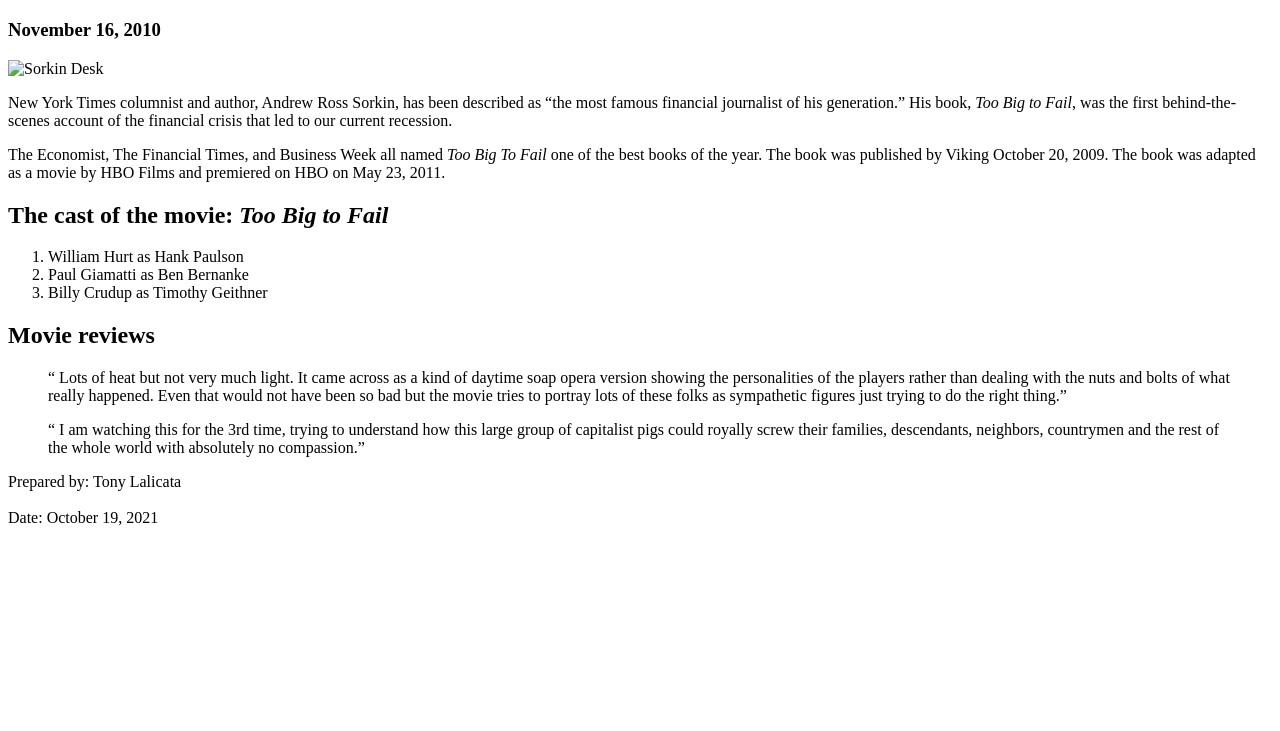
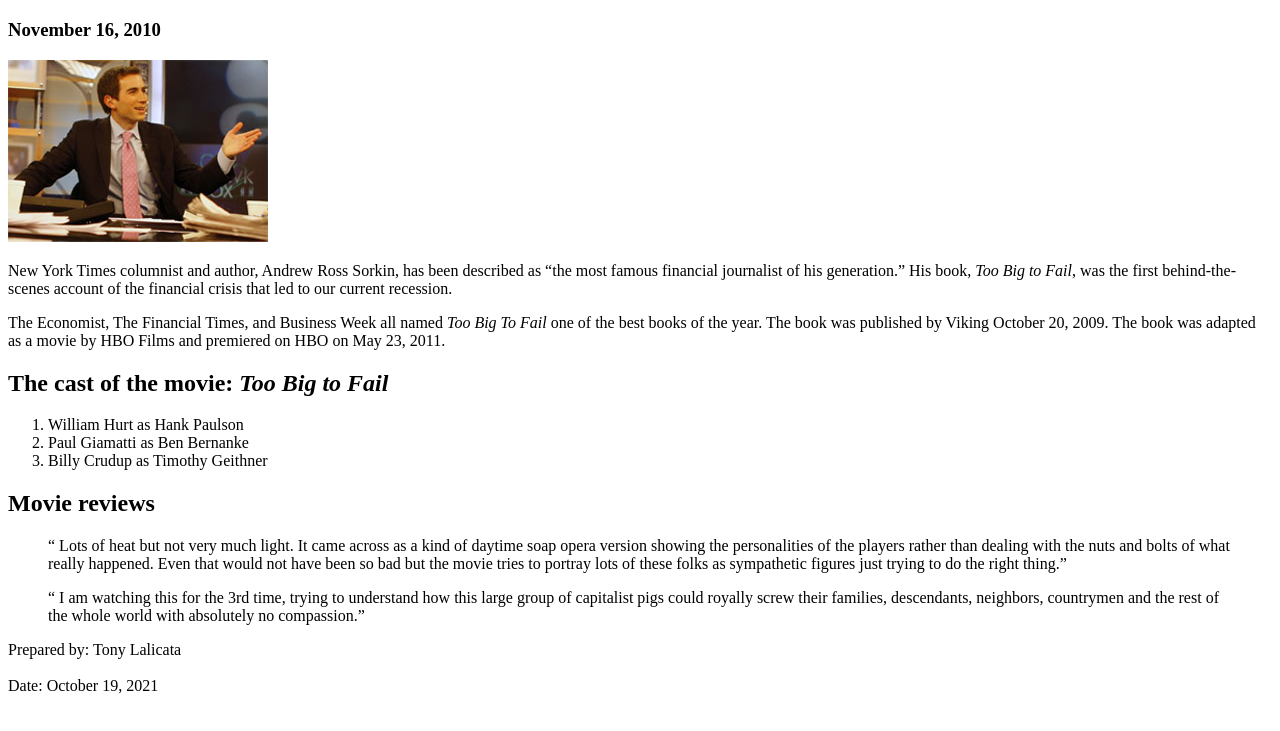
Before and after one commit to tll5/A09, a plain HTML site: page index.html in a window 1280 px wide. Shown: the part 61-792 px from the top of the page. Drawn offline with Linux system fonts and the light colour scheme; the site is published under a folder, as on GitHub Pages, so addresses that start at the root find nothing.

Commit message:
Fixing file directory path for images.

```diff
--- a/index.html
+++ b/index.html
@@ -4,13 +4,13 @@
 <head>
 	<meta charset="utf-8">
 	<title>San Joaquin Valley Town Hall</title>
-	<link rel="shortcut icon" href="/images/favicon.ico">
+	<link rel="shortcut icon" href="images/favicon.ico">
 </head>
 <body>
 <main>
 	<h1>Andrew Ross Sorkin, author of <em>Too Big to Fail</em></h1>
 	<h3>November 16, 2010</h3>
-	<img src="/images/sorkin_desk260.jpg" alt="Sorkin Desk">
+	<img src="images/sorkin_desk260.jpg" alt="Sorkin Desk">
 	<p>New York Times columnist and author, Andrew Ross Sorkin, has been described as &ldquo;the most famous financial
 		journalist of his generation.&rdquo; His book, <em>Too Big to Fail</em>, was the first behind-the-scenes account of the
 		financial crisis that led to our current recession.</p>
```
